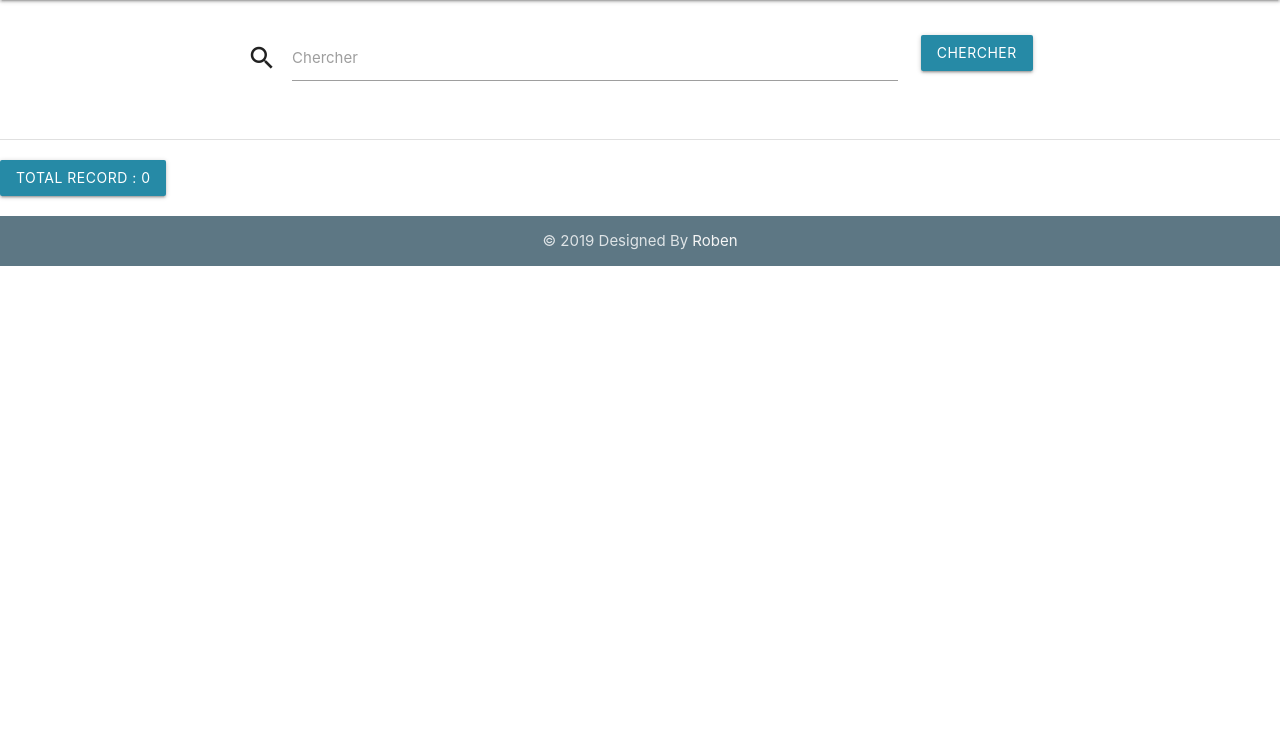
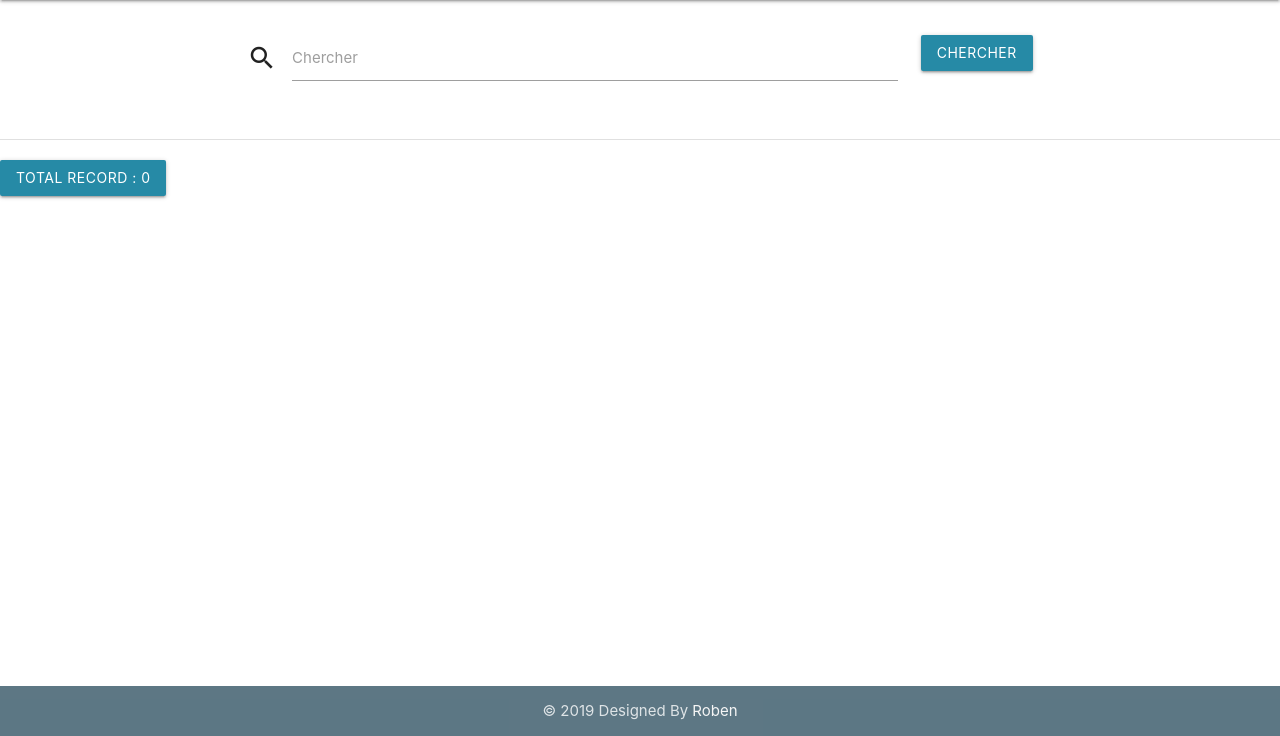
Before and after one commit to elsamanang/jobportail, a CodeIgniter app: page /database/index.php/user/welcome/index in a window 1280 px wide. Shown: the part 64-800 px from the top of the page. Run offline with CodeIgniter, Linux system fonts and the light colour scheme; the visitor is signed in with stand-in values (Sample User, id 1); data that the repository does not hold is empty.

Commit message:
[UPDATE]footer fixed

```diff
--- a/application/views/_inc/footer.php
+++ b/application/views/_inc/footer.php
@@ -1,4 +1,4 @@
-<footer class="page-footer blue-grey">
+<footer class="page-footer blue-grey" style="position:absolute; width:100%;bottom:0;">
     <div class="footer-copyright center">
         <div class="container">
             © <?php echo Date('Y');?> Designed By
```
